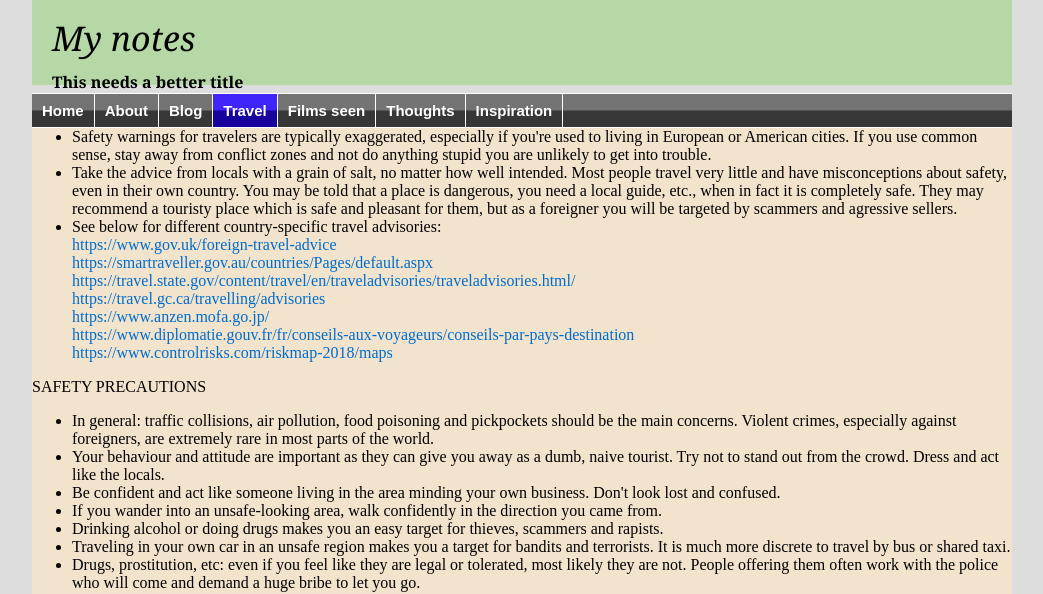
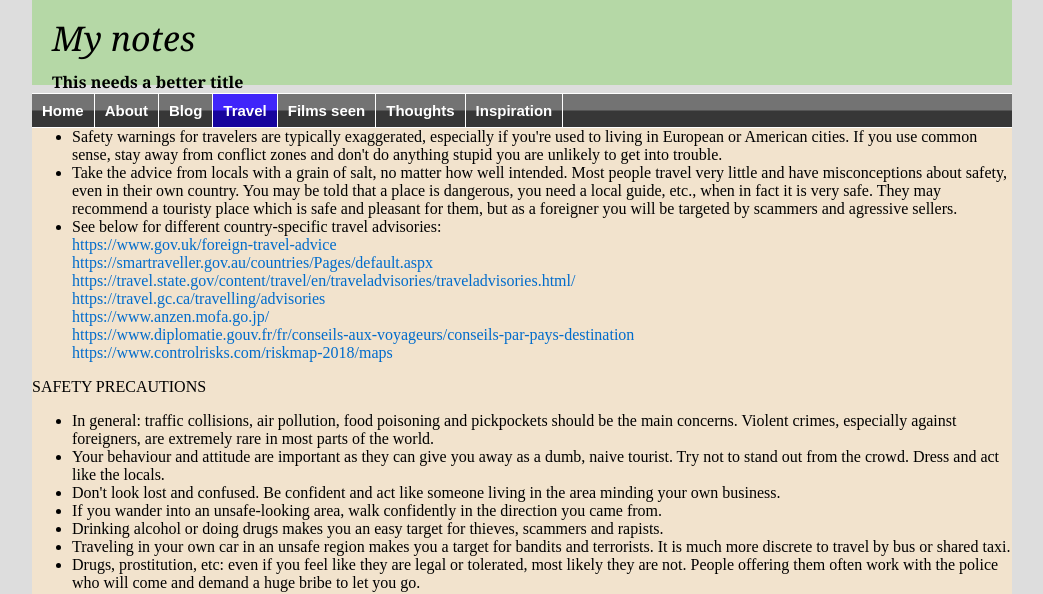
Before and after one commit to witba/witba.github.io, a Jekyll site: the page built from travel/safety.html, in a window 1280 px wide. Shown: the top 594 px of the page, without its empty margins (118-1161 px from the left). Built offline with Jekyll 4.4.1, drawn with Linux system fonts in a browser that asks for light colours.

Commit message:
Update safety.html

```diff
--- a/travel/safety.html
+++ b/travel/safety.html
@@ -6,8 +6,8 @@
 <div class="travel">
 
 <ul>
-<li>Safety warnings for travelers are typically exaggerated, especially if you're used to living in European or American cities. If you use common sense, stay away from conflict zones and not do anything stupid you are unlikely to get into trouble.<br>
-<li>Take the advice from locals with a grain of salt, no matter how well intended. Most people travel very little and have misconceptions about safety, even in their own country. You may be told that a place is dangerous, you need a local guide, etc., when in fact it is completely safe. They may recommend a touristy place which is safe and pleasant for them, but as a foreigner you will be targeted by scammers and agressive sellers.<br>
+<li>Safety warnings for travelers are typically exaggerated, especially if you're used to living in European or American cities. If you use common sense, stay away from conflict zones and don't do anything stupid you are unlikely to get into trouble.<br>
+<li>Take the advice from locals with a grain of salt, no matter how well intended. Most people travel very little and have misconceptions about safety, even in their own country. You may be told that a place is dangerous, you need a local guide, etc., when in fact it is very safe. They may recommend a touristy place which is safe and pleasant for them, but as a foreigner you will be targeted by scammers and agressive sellers.<br>
 <li>See below for different country-specific travel advisories:<br>
 <a href="https://www.gov.uk/foreign-travel-advice">https://www.gov.uk/foreign-travel-advice</a><br />
 <a href="https://smartraveller.gov.au/countries/Pages/default.aspx">https://smartraveller.gov.au/countries/Pages/default.aspx</a><br />
@@ -21,7 +21,7 @@
 <ul>
 <li>In general: traffic collisions, air pollution, food poisoning and pickpockets should be the main concerns. Violent crimes, especially against foreigners, are extremely rare in most parts of the world.</li>
 <li>Your behaviour and attitude are important as they can give you away as a dumb, naive tourist. Try not to stand out from the crowd. Dress and act like the locals.</li>
-<li>Be confident and act like someone living in the area minding your own business. Don't look lost and confused.</li>
+<li>Don't look lost and confused. Be confident and act like someone living in the area minding your own business.</li>
 <li>If you wander into an unsafe-looking area, walk confidently in the direction you came from.</li>
 <li>Drinking alcohol or doing drugs makes you an easy target for thieves, scammers and rapists.</li>
 <li>Traveling in your own car in an unsafe region makes you a target for bandits and terrorists. It is much more discrete to travel by bus or shared taxi.</li>
```
